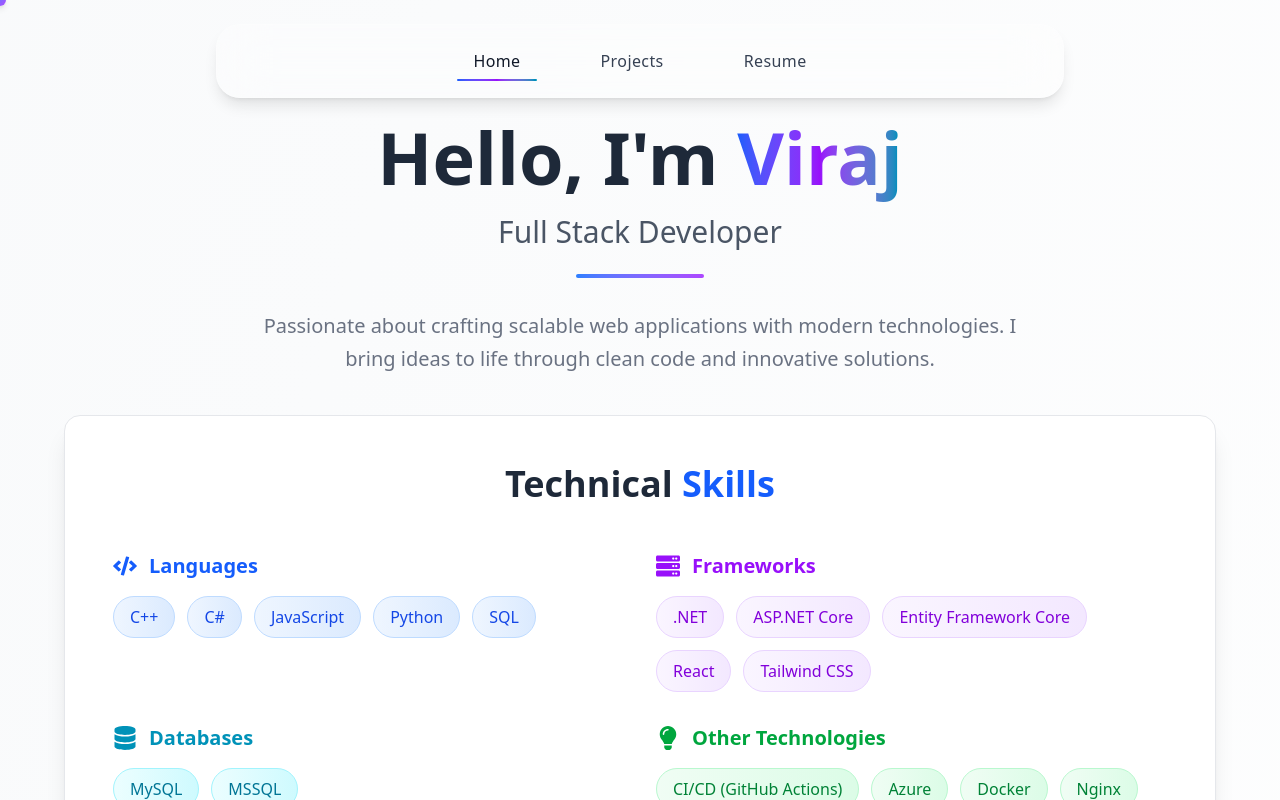
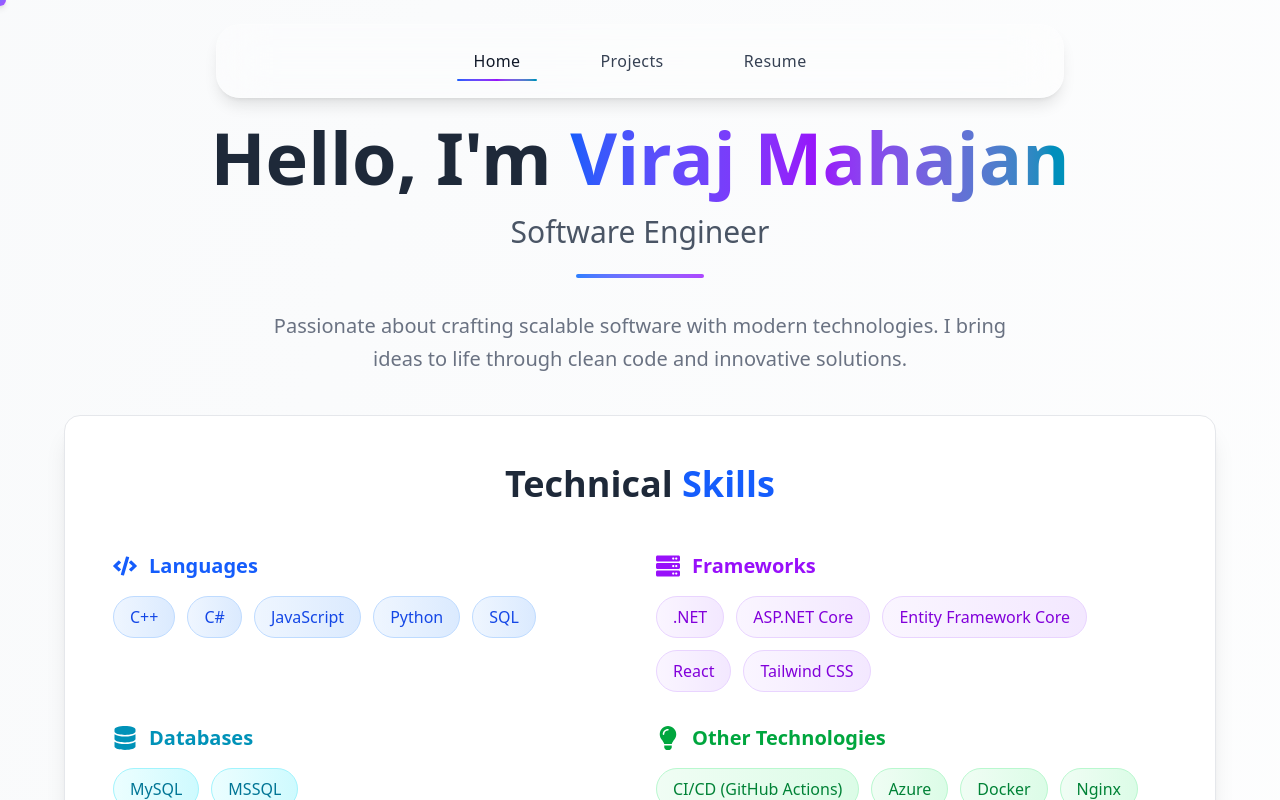
Before and after one commit to Viraj2313/portfolio, a React (Vite) app: page / in a window 1280 px wide. Shown: the top 800 px of the page. Built offline with nearby package versions, Linux system fonts and the light colour scheme.

Commit message:
UI improved of portfolio

```diff
--- a/src/pages/Home.jsx
+++ b/src/pages/Home.jsx
@@ -33,17 +33,17 @@ const Home = () => {
             <h1 className="text-5xl md:text-7xl font-bold text-gray-800 mb-3 leading-tight">
               Hello, I'm{" "}
               <span className="text-transparent bg-clip-text bg-gradient-to-r from-blue-600 via-purple-600 to-cyan-600">
-                Viraj
+                Viraj Mahajan
               </span>
             </h1>
             <h2 className="text-2xl md:text-3xl text-gray-600 font-light mb-6">
-              Full Stack Developer
+              Software Engineer
             </h2>
             <div className="w-32 h-1 bg-gradient-to-r from-blue-500 to-purple-500 mx-auto rounded-full mb-8"></div>
           </div>
 
           <p className="text-lg md:text-xl text-gray-500 max-w-3xl mx-auto leading-relaxed">
-            Passionate about crafting scalable web applications with modern
+            Passionate about crafting scalable software with modern
             technologies. I bring ideas to life through clean code and
             innovative solutions.
           </p>
```
